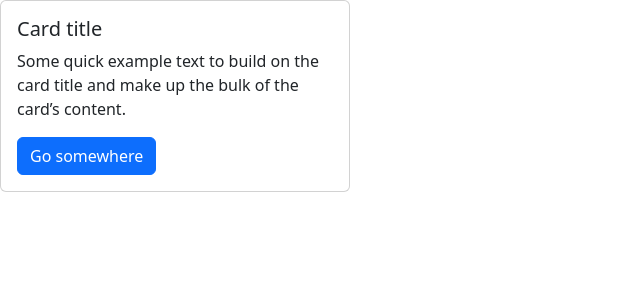
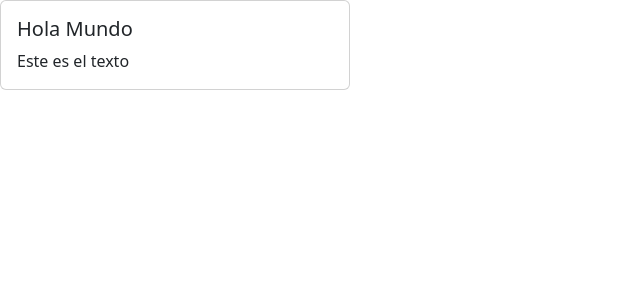
Before and after one commit to Ruben21LR/React, a React (Vite) app in the folder MiPrimerReact/react-app/: page / in a window 1280 px wide. Shown: the top 300 px of the page, without its empty margins (0-640 px from the left). Built offline with nearby package versions, Linux system fonts and the light colour scheme.

Commit message:
Componente card reutilizable

```diff
--- a/MiPrimerReact/react-app/src/App.tsx
+++ b/MiPrimerReact/react-app/src/App.tsx
@@ -1,8 +1,7 @@
-import Titulo from "./Titulo";
-import Card from "./components/Card";
+import Card, { CardBody } from "./components/Card";
 
 function App() {
-  return <Card />;
+  return <Card><CardBody title="Hola Mundo" text="Este es el texto"/></Card>;
 }
 
 export default App;
--- a/MiPrimerReact/react-app/src/components/Card.tsx
+++ b/MiPrimerReact/react-app/src/components/Card.tsx
@@ -1,20 +1,31 @@
-function Card() {
+import type { ReactNode } from "react";
+
+interface Props {
+  children: ReactNode;
+}
+
+function Card(props: Props) {
+  const { children } = props;
   return (
-    <div>
-      <div className="card" style={{ width: "350px" }}>
-        <div className="card-body">
-          <h5 className="card-title">Card title</h5>
-          <p className="card-text">
-            Some quick example text to build on the card title and make up the
-            bulk of the card’s content.
-          </p>
-          <a href="#" className="btn btn-primary">
-            Go somewhere
-          </a>
-        </div>
-      </div>
+    <div className="card" style={{ width: "350px" }}>
+      <div className="card-body">{children}</div>
     </div>
   );
 }
 
+interface CardBodyProps {
+  title: string;
+  text?: string;
+}
+
+export function CardBody(props: CardBodyProps) {
+  const { title, text } = props;
+  return (
+    <>
+      <h5 className="card-title">{title}</h5>
+      <p className="card-text">{text}</p>
+    </>
+  );
+}
+
 export default Card;
```
